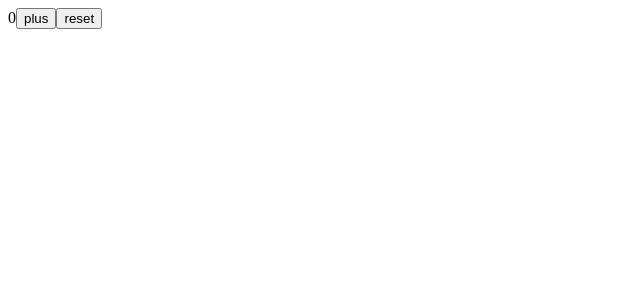
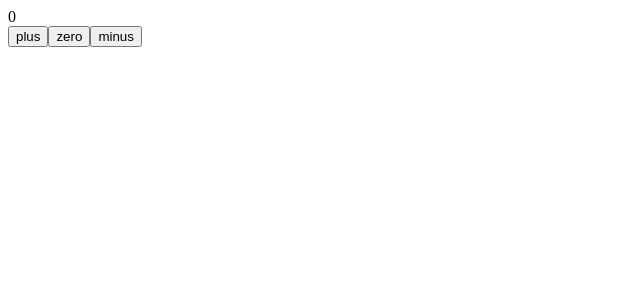
Before and after one commit to jonathanmani/FullStackOpen, a React (Create React App) app in the folder part01_intro_to_react/: page / in a window 1280 px wide. Shown: the top 300 px of the page, without its empty margins (0-640 px from the left). Built offline with nearby package versions, Linux system fonts and the light colour scheme.

Commit message:
added Display and Button components and used destructuring to get the values

```diff
--- a/part01_intro_to_react/src/App.js
+++ b/part01_intro_to_react/src/App.js
@@ -1,25 +1,21 @@
 import { useState } from "react";
+
+const Display = ({ counter }) => <div>{ counter }</div>
+
+const Button = ({ onClick, text }) => <button onClick={ onClick }>{ text }</button>
 
 const App = (props) => {
   const [counter, setCounter] = useState(0)
-
-  const handleClick = () => {
-    console.log('clicked')
-    setCounter(counter + 1)
-  }
-
-  const resetCounter = () =>{
-    setCounter(0)
-  }
+  const increaseByOne = () => { setCounter(counter + 1) }
+  const decreaseByOne = () => { setCounter(counter - 1) }
+  const resetCounter = () =>{ setCounter(0)}
 
   return (
-    <div>{counter}
-    <button onClick={handleClick}>
-      plus
-    </button>
-    <button onClick={resetCounter}>
-      reset
-    </button>
+    <div>
+      <Display counter={counter} />
+      <Button onClick={increaseByOne} text='plus' />
+      <Button onClick={resetCounter} text='zero' />
+      <Button onClick={decreaseByOne} text='minus' />
     </div>
   )
 }
```
